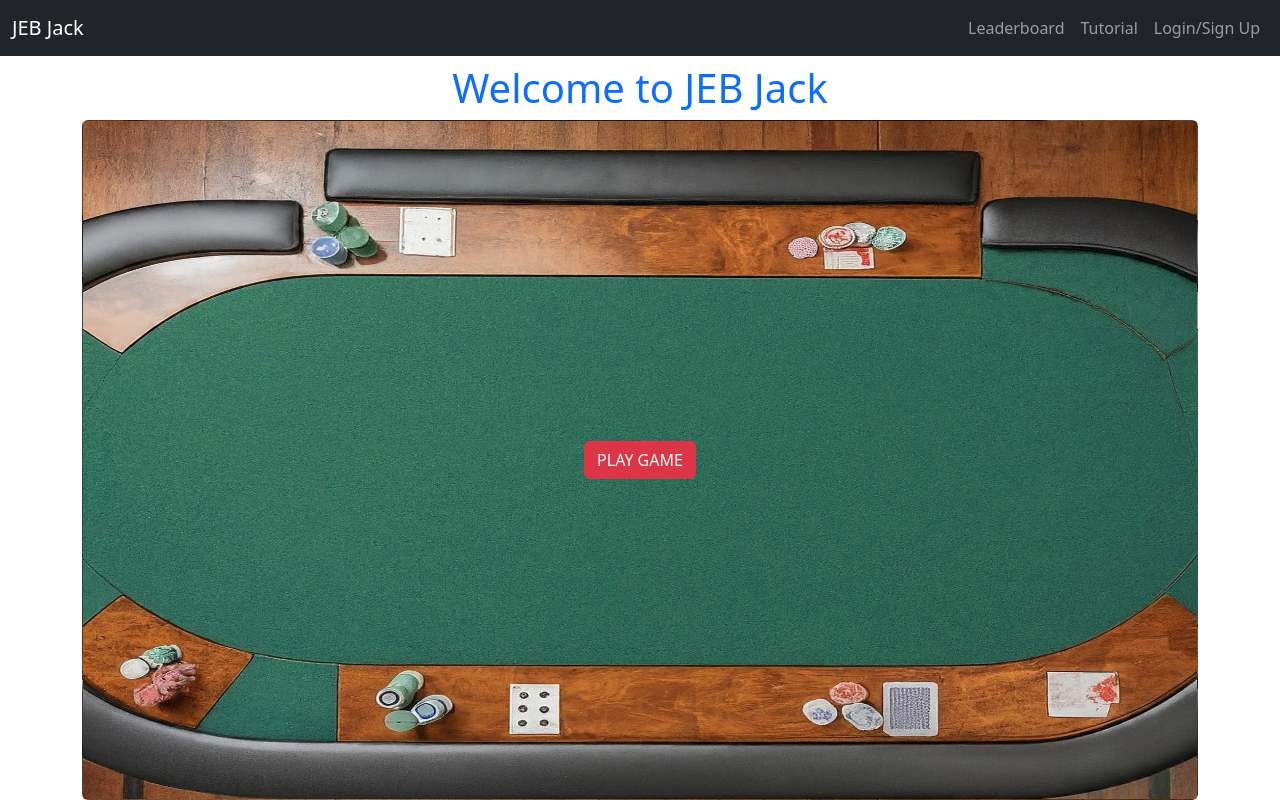
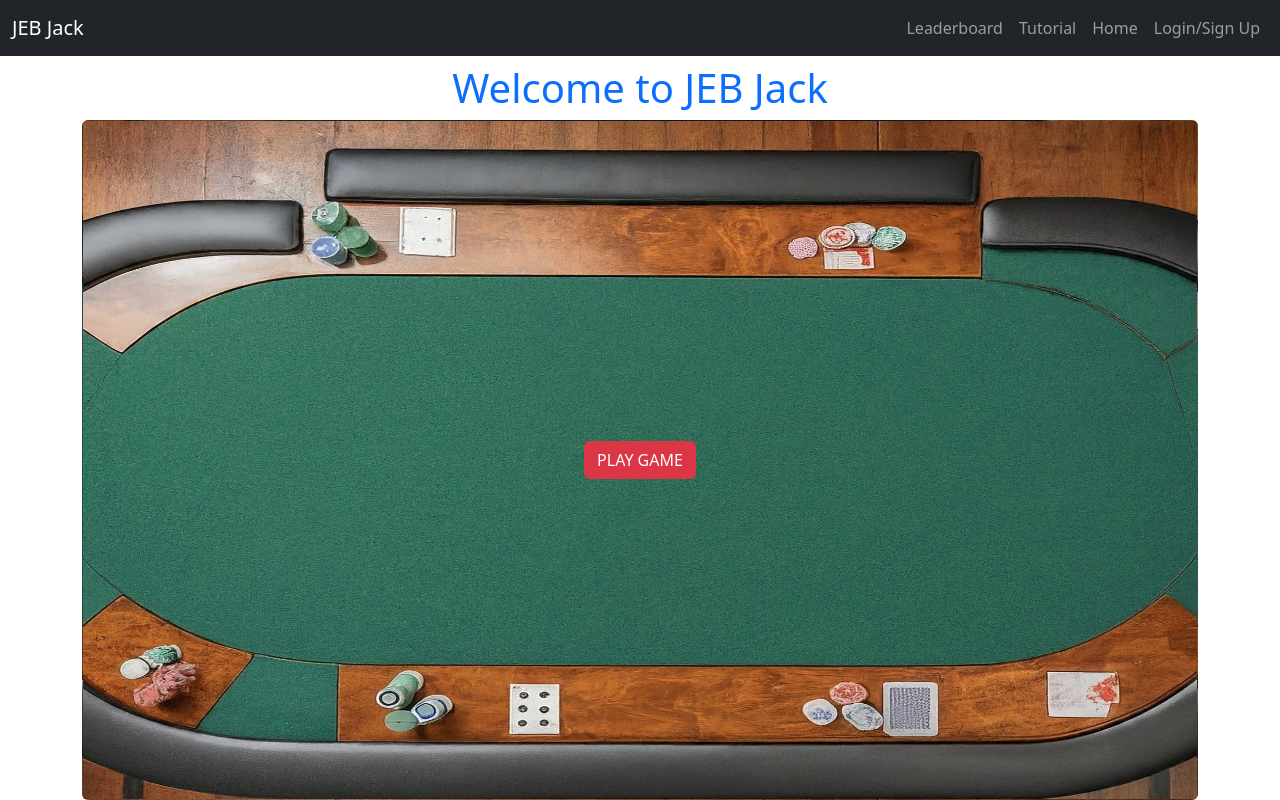
Before and after one commit to ekellogg90/JEB-Jack, a React (Vite) app in the folder client/: page / in a window 1280 px wide. Built offline with nearby package versions, Linux system fonts and the light colour scheme.

Commit message:
proper link added

```diff
--- a/client/src/components/Navbar.jsx
+++ b/client/src/components/Navbar.jsx
@@ -25,6 +25,9 @@ const AppNavbar = () => {
               </Nav.Link>
               <Nav.Link as={Link} to='/tutorial'>
                 Tutorial
+              </Nav.Link>
+              <Nav.Link as={Link} to='/'>
+                Home
               </Nav.Link>
 
               {/* if user is logged in show profile and logout */}
```
